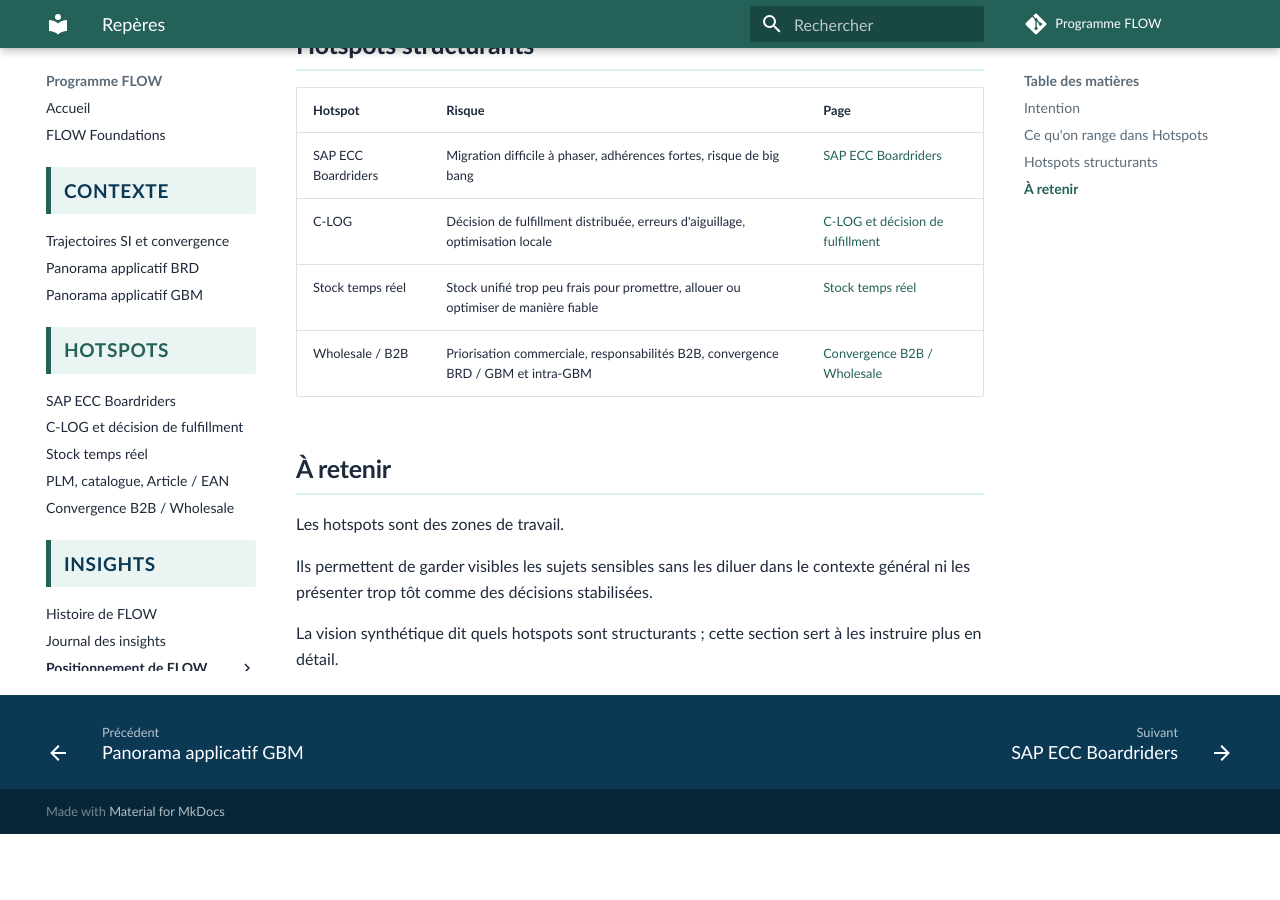
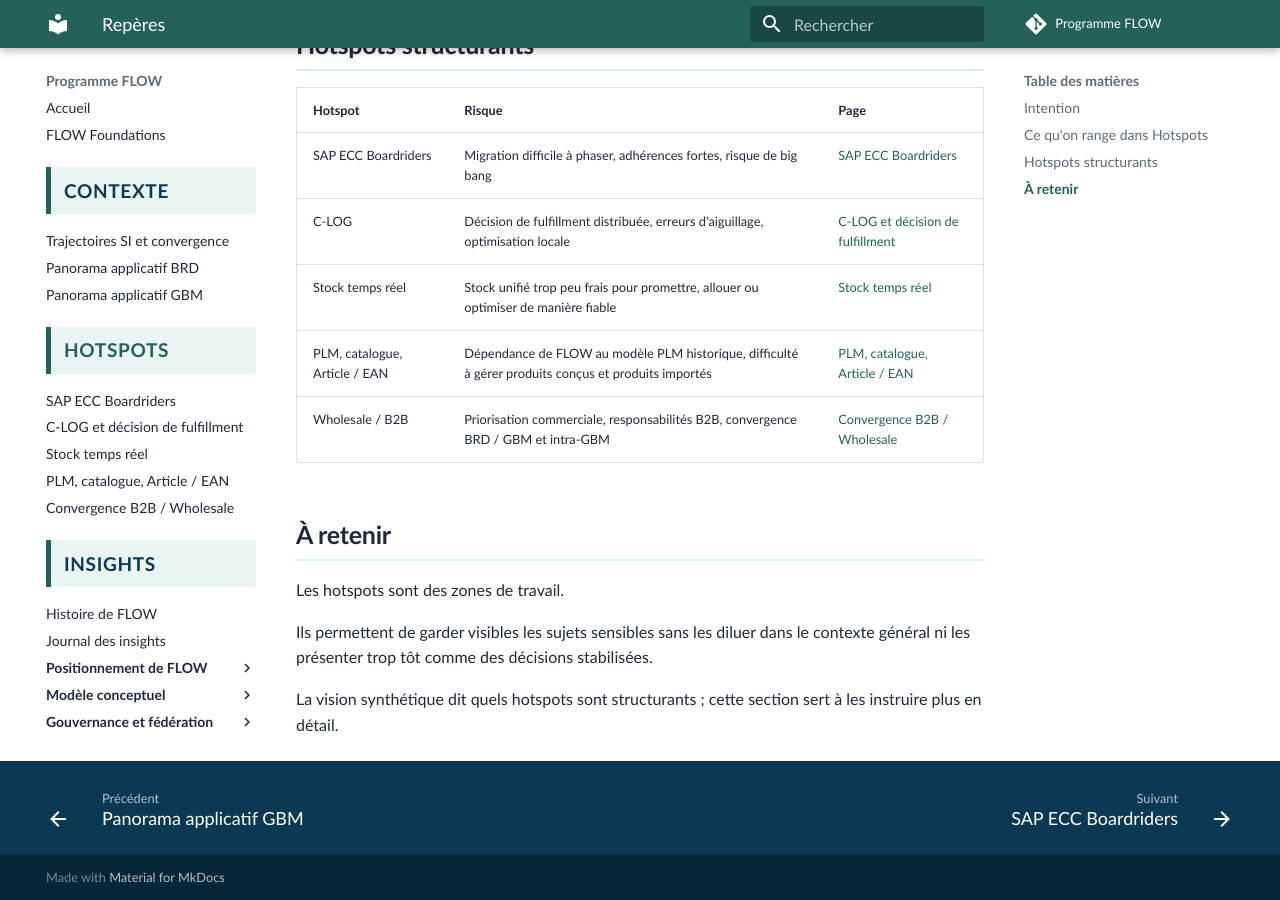
Before and after one commit to laurent-sintes/FLOW-Program, an MkDocs documentation site: the page built from docs/hotspots/index.md, in a window 1280 px wide and 900 px high, scrolled down 882 px. Built offline with MkDocs 1.6.1 and Material for MkDocs 9.7.7, drawn with Linux system fonts in a browser that asks for light colours; comment, search, counter and statistics services are not loaded; before the commit the page ends 1716 px from its top, so only the background shows below that.

Commit message:
Ajouter le hotspot PLM catalogue à la section Hotspots

```diff
--- a/docs/hotspots/index.md
+++ b/docs/hotspots/index.md
@@ -28,6 +28,7 @@ Un sujet mérite d'être rangé ici lorsqu'il :
 | SAP ECC Boardriders | Migration difficile à phaser, adhérences fortes, risque de big bang | [SAP ECC Boardriders](sap-ecc-boardriders.md) |
 | C-LOG | Décision de fulfillment distribuée, erreurs d'aiguillage, optimisation locale | [C-LOG et décision de fulfillment](c-log-decision-fulfillment.md) |
 | Stock temps réel | Stock unifié trop peu frais pour promettre, allouer ou optimiser de manière fiable | [Stock temps réel](stock-temps-reel.md) |
+| PLM, catalogue, Article / EAN | Dépendance de FLOW au modèle PLM historique, difficulté à gérer produits conçus et produits importés | [PLM, catalogue, Article / EAN](plm-catalogue-article-ean.md) |
 | Wholesale / B2B | Priorisation commerciale, responsabilités B2B, convergence BRD / GBM et intra-GBM | [Convergence B2B / Wholesale](convergence-b2b-wholesale.md) |
 
 ## À retenir
```
